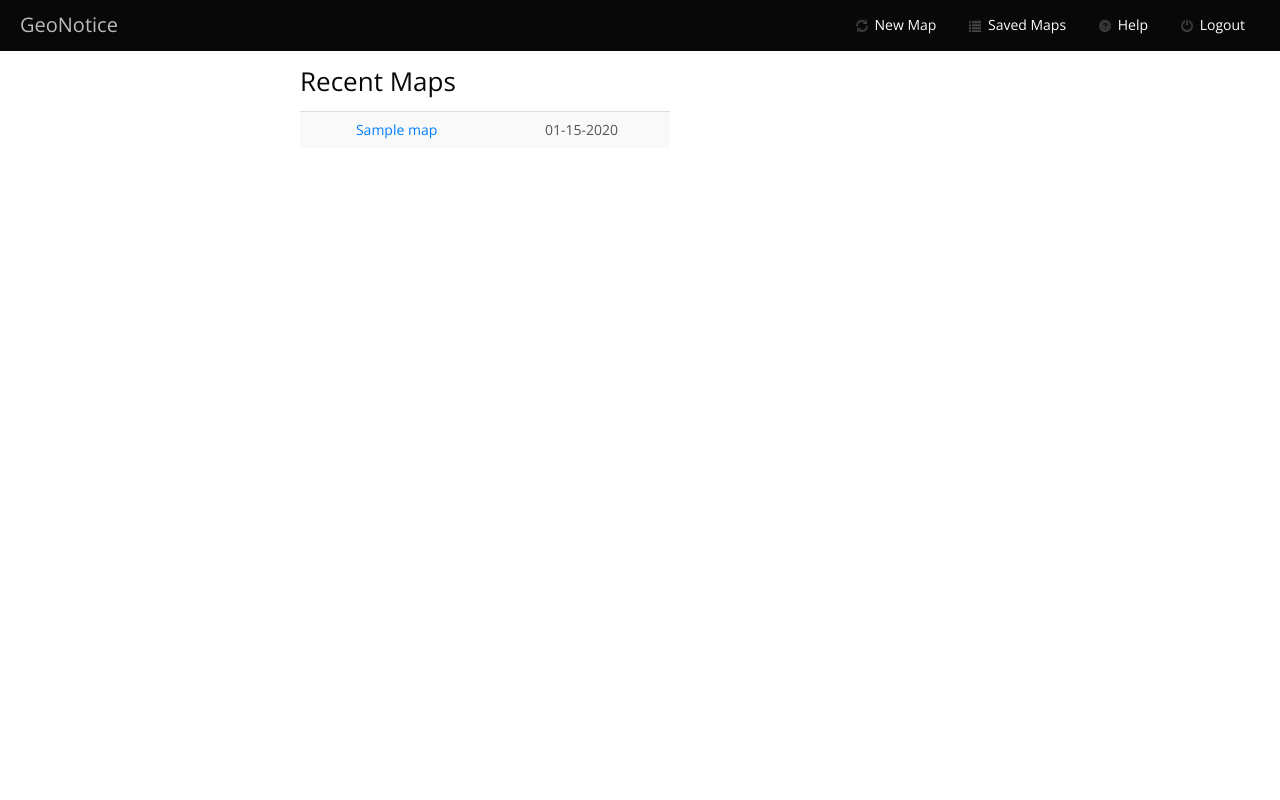
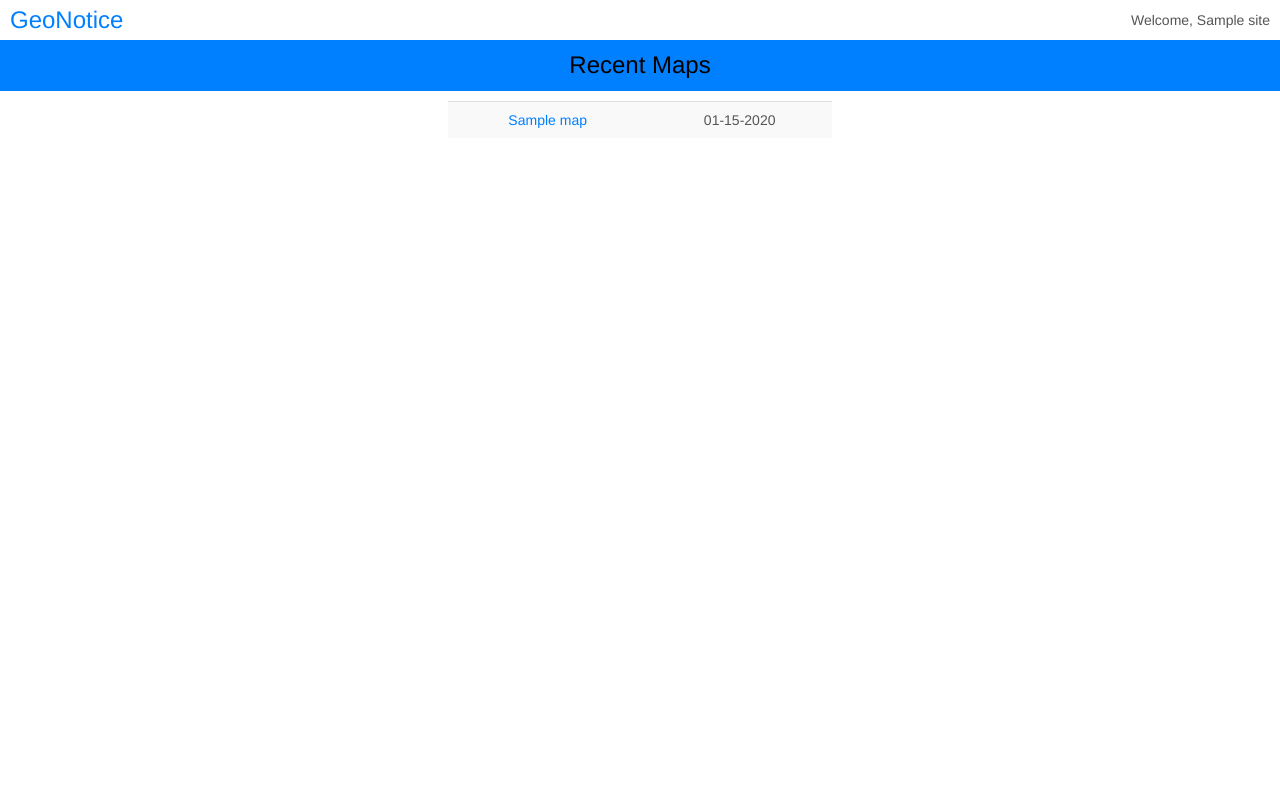
Before and after one commit to drwelby/masterblaster, a Django app: template templates/all.html in a window 1280 px wide. Run offline with Django 3.2, Linux system fonts and the light colour scheme; the template is opened without the code that fills it: most values are stand-ins (such as "Sample title", 1, 10 or a date in 2020); some libraries are stand-ins or nearby versions.

Commit message:
refactor css, fix up all maps page

```diff
--- /dev/null
+++ b/static/css/all.css
@@ -0,0 +1,8 @@
+#mapstable {
+    margin: 10px auto;
+    width: 30%;
+}
+
+#maptitle {
+
+}
--- a/static/css/base.css
+++ b/static/css/base.css
@@ -80,3 +80,44 @@
 .ital {
     font-style:italic;
 }
+body {
+    font-family: Helvetica, Arial, sans-serif;
+}
+
+.vstretch {
+    height:100%;
+}
+
+#topbar {
+    position: absolute;
+    top: 0px;
+    left: 0;
+    right: 0;
+    height: 40px;
+    padding: 10px;
+}
+
+#topbar .brand {
+    font-size:24px;
+}
+
+#midbar {
+    position:absolute;
+    top: 40px;
+    left: 0;
+    right: 0;
+    height: 50px;
+    font-size: 16px;
+}
+
+#map-title {
+    text-align: center;
+}
+
+#map-area {
+    position: absolute;
+    top:91px;
+    left: 0;
+    right: 0;
+    bottom: 0;
+}
--- a/templates/all.html
+++ b/templates/all.html
@@ -2,30 +2,31 @@
 
 {% block title %}GeoNotice{% endblock %}
 
+{% block pagecss %}
+<link rel="stylesheet" href="{{ STATIC_PREFIX }}css/base.css">
+<link rel="stylesheet" href="{{ STATIC_PREFIX }}css/all.css">
+{% endblock %}
+
 {% block content %}
-   <div class="navbar navbar-static-top hrow">
-    <div class="navbar-inner">
-        <a class="btn btn-navbar" data-toggle="collapse" data-target=".nav-collapse">
-            <span class="icon-bar"></span>
-            <span class="icon-bar"></span>
-            <span class="icon-bar"></span>
-        </a>
-        <a class="brand" href="/">GeoNotice</a>
-        <div class="nav-collapse collapse">
-          <div class="pull-right">
-            <ul class="nav pull-right">
-              <li><a href="/"><i class="icon-refresh "></i> New Map</a></li>
-              <li><a href="/maps"><i class="icon-list "></i> Saved Maps</a></li>
-              <li><a href="#"><i class="icon-question-sign"></i> Help</a></li>
-              <li><a href="#"><i class="icon-off "></i> Logout</a></li>
-            </ul>
-          </div>
+<div id="topbar">
+    <a class="brand" href="/">GeoNotice</a>
+    <div class="pull-right">
+        Welcome, {{site.name}}
+    </div>
+</div>
+</div>
+</div>
+<div id="midbar">
+   <div class="navbar navbar-inverse navbar-static-top hrow">
+        <div class="navbar-inner">
+            <div id="map-title">
+                Recent Maps
+            </div>
         </div>
     </div>
 </div>
-<div class="row">
-<h3 class="offset3">Recent Maps</h3>
-<table class="offset3 span4 table table-striped">
+<div id="map-area" >
+<table id="mapstable" class="table table-striped">
     {% for map in maps %}
     <tr>
         <td style="text-align:center;">
--- a/templates/map.html
+++ b/templates/map.html
@@ -10,6 +10,7 @@
 <link href="{{ STATIC_PREFIX }}bootstrap-editable/css/bootstrap-editable.css" rel="stylesheet">
 <!--[if lte IE 8]><link rel="stylesheet" href="http://cdn.leafletjs.com/leaflet-0.4.5/leaflet.ie.css" /><![endif]-->
 <link rel="stylesheet" href="http://cdn.leafletjs.com/leaflet-0.4.5/leaflet.css" />
+<link rel="stylesheet" href="{{ STATIC_PREFIX }}css/base.css">
 <link rel="stylesheet" href="{{ STATIC_PREFIX }}css/map.css">
 {% endblock %}
 
```
Also changed, not shown: static/css/map.css (+0 -40 lines).
